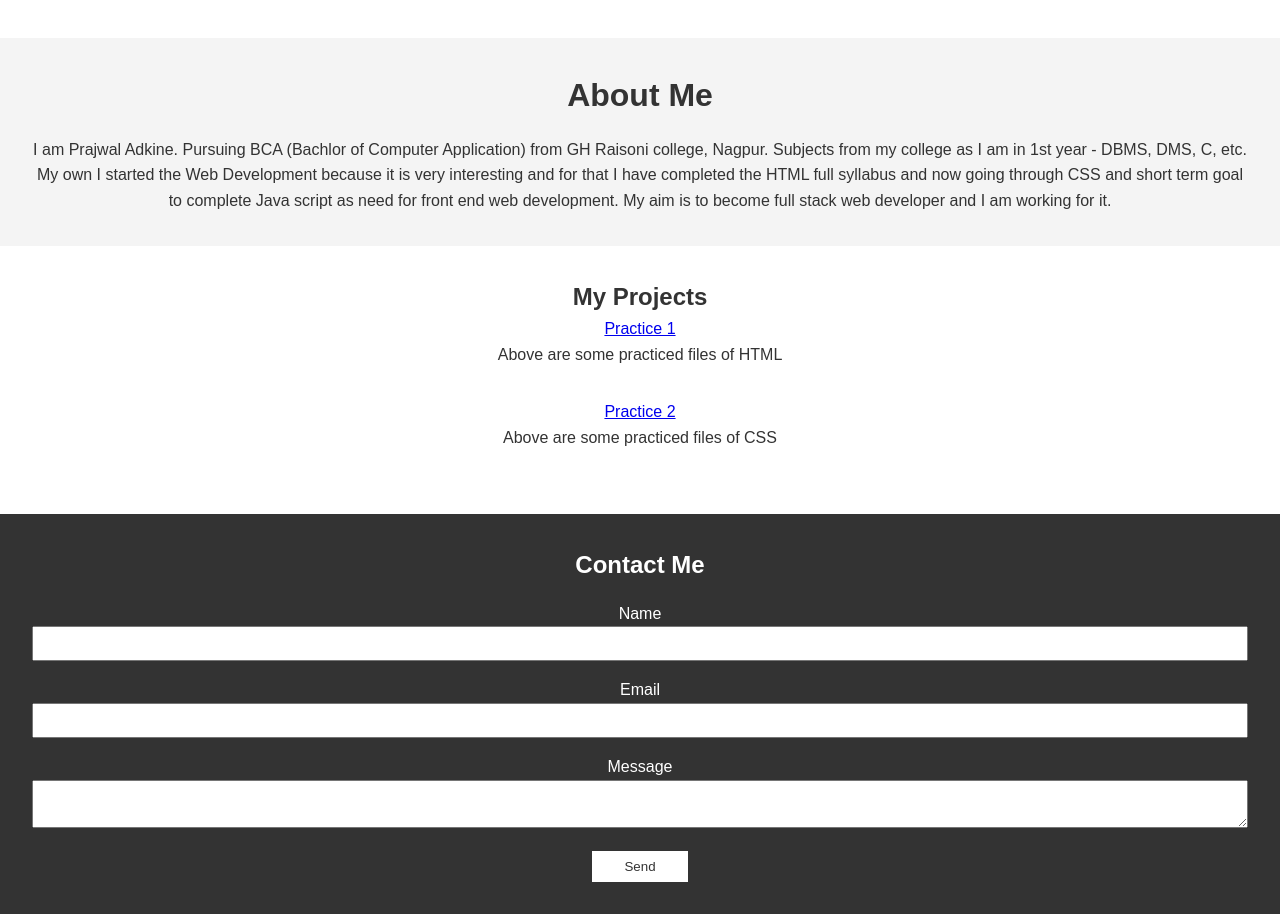
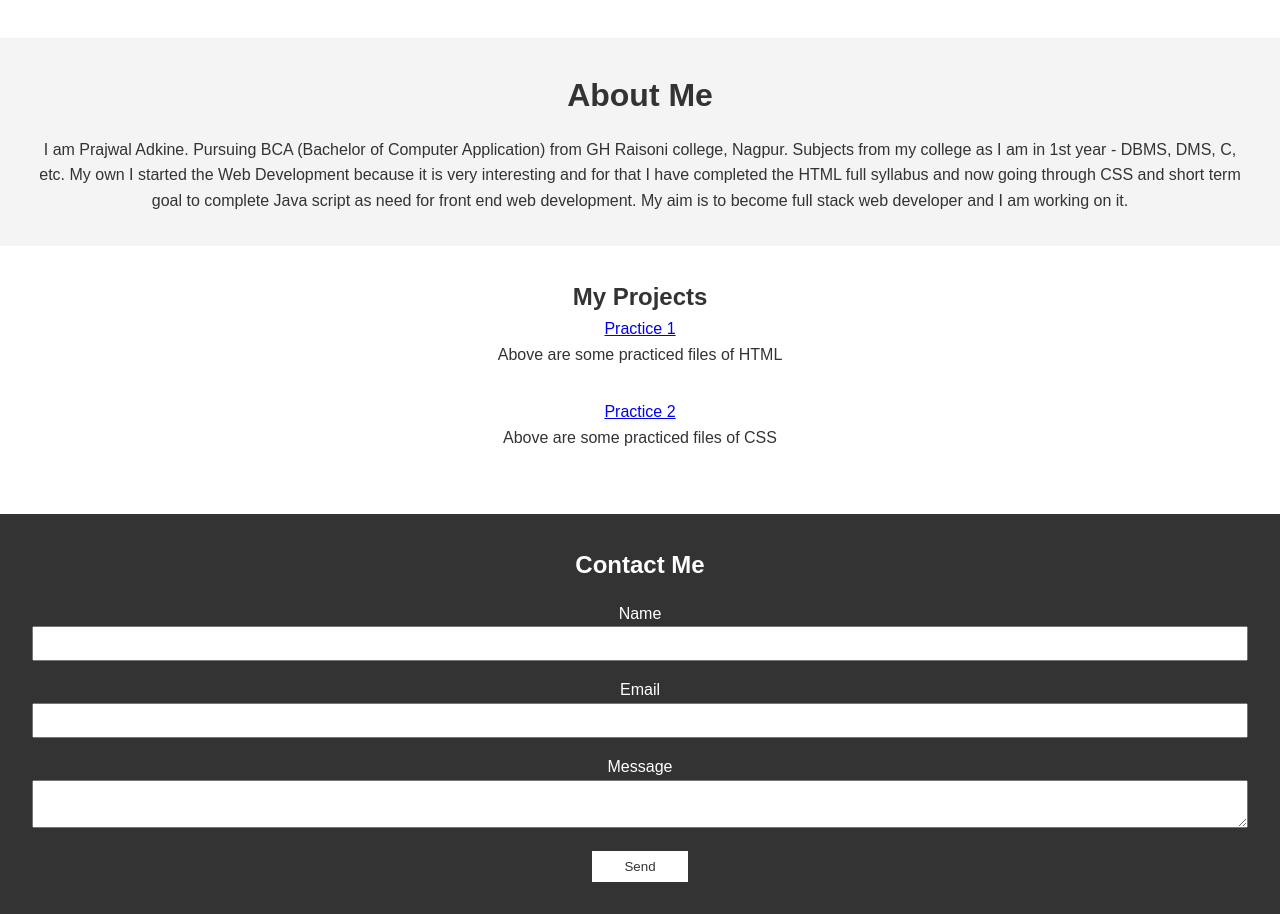
Before and after one commit to PrajwalAdkine/prajwal.github.io, a plain HTML site: page index.html in a window 1280 px wide. Shown: the part 820-1734 px from the top of the page. Drawn offline with Linux system fonts and the light colour scheme.

Commit message:
Add files via upload

```diff
--- a/index.html
+++ b/index.html
@@ -39,9 +39,9 @@
     <section id="about">
         <h2>About Me</h2>
         <p>I am Prajwal Adkine.
-            Pursuing BCA (Bachlor of Computer Application) from GH Raisoni college, Nagpur. Subjects from my college as I am in 1st year - DBMS, DMS, C, etc.
+            Pursuing BCA (Bachelor of Computer Application) from GH Raisoni college, Nagpur. Subjects from my college as I am in 1st year - DBMS, DMS, C, etc.
         My own I started the Web Development because it is very interesting and for that I have completed the HTML full syllabus and now going through CSS and short term goal to complete Java script as need for front end web development.
-        My aim is to become full stack web developer and I am working for it.
+        My aim is to become full stack web developer and I am working on it.
         </p>
     </section>
 
```
